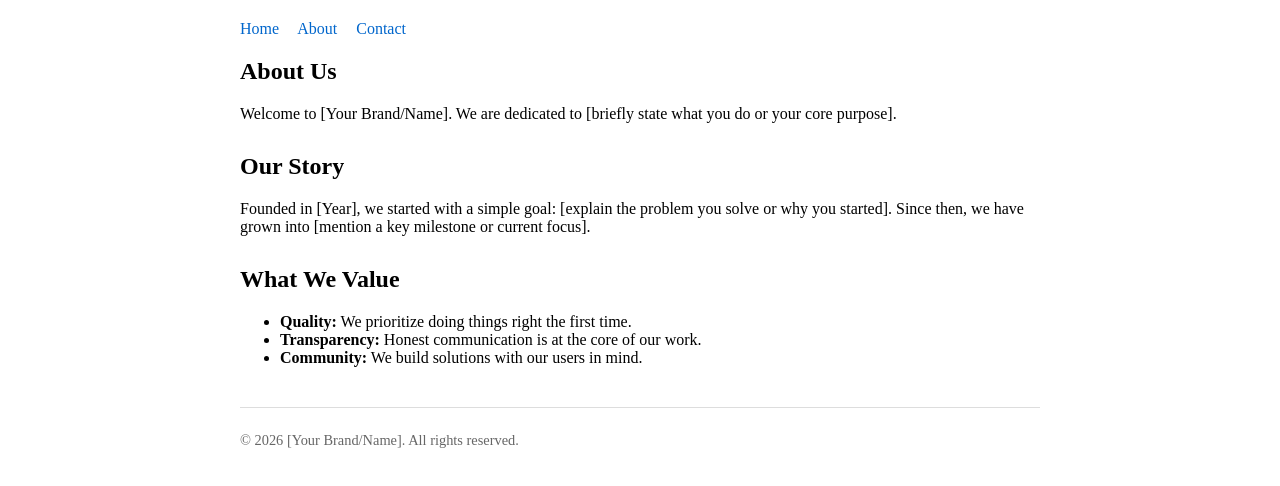
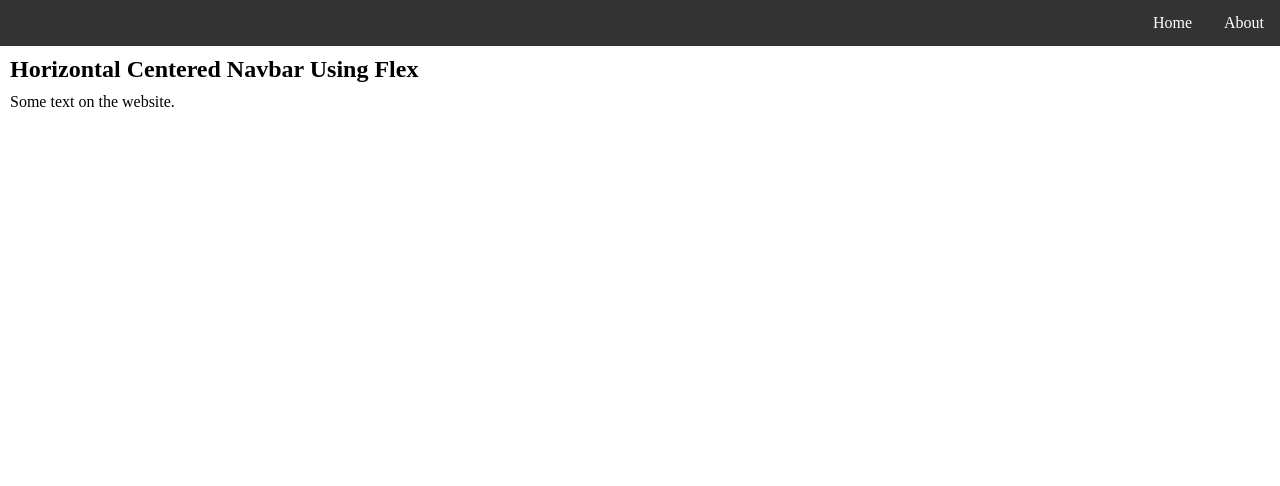
Before and after one commit to glorytoBurd/djisdeejaying.github.io, a plain HTML site: page about.html in a window 1280 px wide. Drawn offline with Linux system fonts and the light colour scheme.

Commit message:
Update about.html

```diff
--- a/about.html
+++ b/about.html
@@ -1,76 +1,50 @@
 <!DOCTYPE html>
 <html lang="en">
 <head>
-    <!--<meta charset="UTF-8">
-    <meta name="viewport" content="width=device-width, initial-scale=1.0">-->
-    <title>About Us</title>
     <style>
-        /* Basic styling to make the page readable */
         body {
-            max-width: 800px;
-            margin: 0 auto;
-            padding: 20px;
+          margin: 0;
+          padding: 0;
         }
-        navbar {
-            border-bottom: 1px solid #ddd;
-            padding-bottom: 10px;
-            margin-bottom: 30px;
-            justify-content: right;
+
+        h2, p {
+          margin: 10px;
         }
-        nav a {
-            margin-right: 15px;
-            text-decoration: none;
-            color: #0066cc;
+
+        ul {
+          list-style-type: none;
+          margin: 0;
+          padding: 0;
+          background-color: #333333;
+          display: flex;
+          justify-content: right;
         }
-        section {
-            margin-bottom: 30px;
+
+        ul li a {
+          display: block;
+          color: white;
+          padding: 14px 16px;
+          text-decoration: none;
         }
-        footer {
-            border-top: 1px solid #ddd;
-            padding-top: 10px;
-            margin-top: 40px;
-            font-size: 0.9em;
-            color: #666;
+
+        ul li a:hover {
+          background-color: #111111;
         }
     </style>
 </head>
 <body>
 
     <!-- Navigation Header -->
-    <navbar>
-        <nav>
-            <a href="index.html">Home</a>
-            <a href="about.html">About</a>
-            <a href="contact.html">Contact</a>
-        </nav>
-    </navbar>
+    <ul>
+      <li><a href="index.html">Home</a></li>
+      <!--<li><a href="">News</a></li>-->
+      <!--<li><a href="">Contact</a></li>-->
+      <li><a href="about.html">About</a></li>
+    </ul>
 
-    <!-- Main Page Content -->
-    <main>
-        <section>
-            <h1>About Us</h1>
-            <p>Welcome to [Your Brand/Name]. We are dedicated to [briefly state what you do or your core purpose].</p>
-        </section>
-
-        <section>
-            <h2>Our Story</h2>
-            <p>Founded in [Year], we started with a simple goal: [explain the problem you solve or why you started]. Since then, we have grown into [mention a key milestone or current focus].</p>
-        </section>
-
-        <section>
-            <h2>What We Value</h2>
-            <ul>
-                <li><strong>Quality:</strong> We prioritize doing things right the first time.</li>
-                <li><strong>Transparency:</strong> Honest communication is at the core of our work.</li>
-                <li><strong>Community:</strong> We build solutions with our users in mind.</li>
-            </ul>
-        </section>
-    </main>
-
-    <!-- Page Footer -->
-    <footer>
-        <p>&copy; 2026 [Your Brand/Name]. All rights reserved.</p>
-    </footer>
+    <!--Page Content-->
+    <h2>Horizontal Centered Navbar Using Flex</h2>
+    <p>Some text on the website.</p>
 
 </body>
 </html>
```
